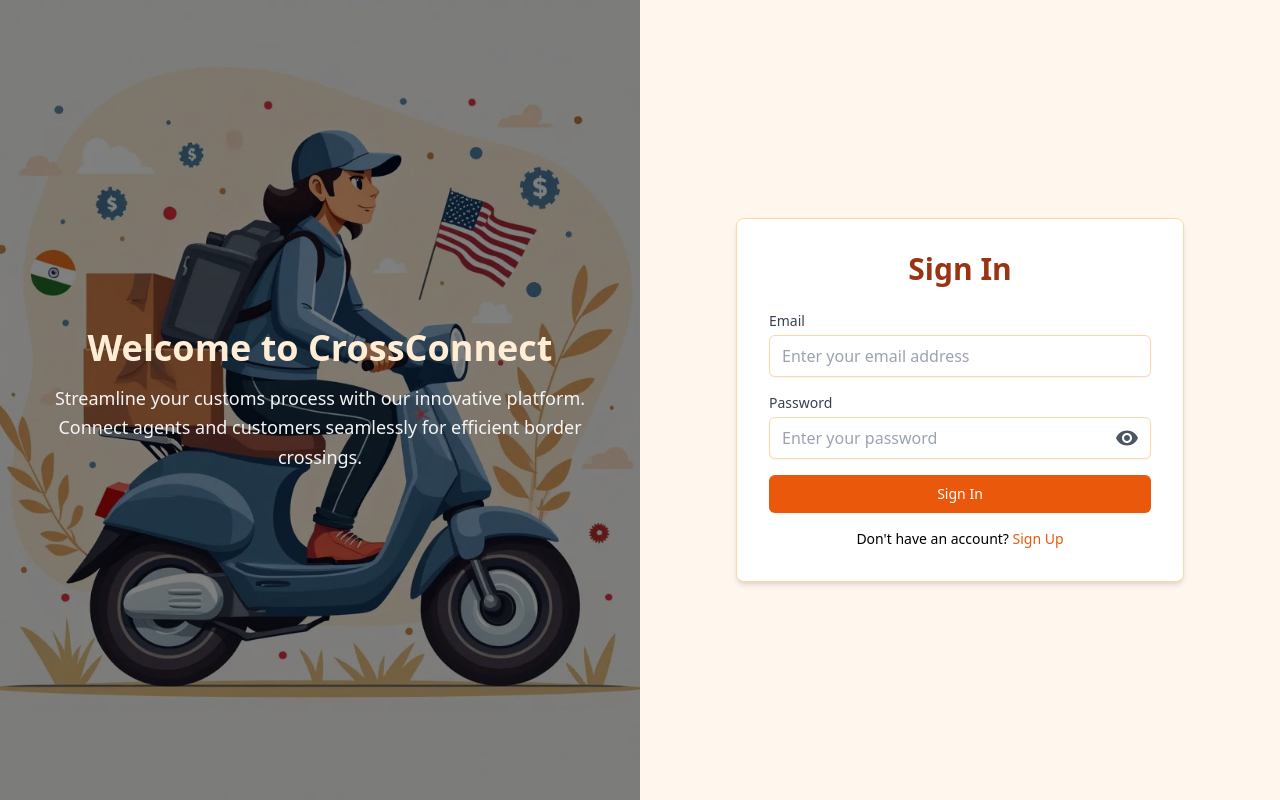
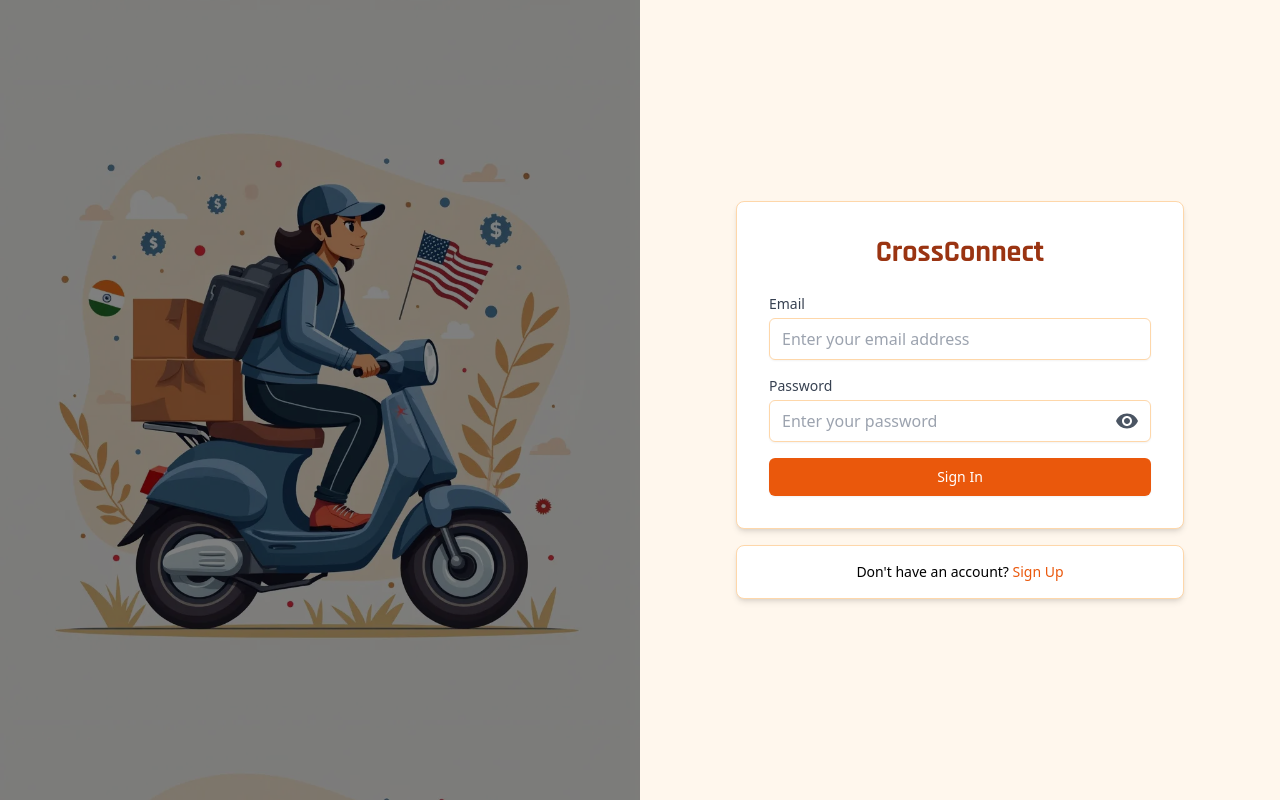
Before and after one commit to bhargav-guggilapu/cross-connect, a React (Create React App) app: page /#/login in a window 1280 px wide. Built offline with nearby package versions, Linux system fonts and the light colour scheme; no server answers.

Commit message:
updated login page

```diff
--- a/src/components/Login.js
+++ b/src/components/Login.js
@@ -146,29 +146,22 @@
     <div className="flex h-screen">
       <div className="hidden lg:flex lg:w-1/2  items-center justify-center relative">
         <div
-          className="absolute inset-0 bg-cover bg-center"
+          className="absolute inset-0 bg-contain bg-center"
           style={{
             backgroundImage: `url(${logo})`,
             filter: "brightness(0.5)",
           }}
         ></div>
-        <div className="text-white text-center relative p-8 z-10">
-          <h1 className="text-4xl font-bold mb-4 text-orange-100">
-            Welcome to CrossConnect
-          </h1>
-          <p className="text-lg text-gray-100 mx-auto leading-relaxed">
-            Streamline your customs process with our innovative platform. <br />
-            Connect agents and customers seamlessly for efficient border
-            crossings.
-          </p>
-        </div>
       </div>
 
       <div className="w-full lg:w-1/2 flex flex-col">
-        <div className="flex-grow flex items-center justify-center p-6">
+        <div className="flex-grow flex items-center justify-center p-6 flex-col">
           <div className="max-w-md w-full bg-white rounded-lg shadow-md border border-orange-200 p-8">
-            <h1 className="text-3xl font-bold mb-6 text-center text-orange-800 font-rajdhani">
-              {isLogin ? "Sign In" : "Sign Up"}
+            <h1
+              className="text-3xl font-bold mb-6 text-center text-orange-800"
+              style={{ fontFamily: "Rajdhani, sans-serif" }}
+            >
+              CrossConnect
             </h1>
             <form onSubmit={handleSubmit} className="space-y-4">
               {!isLogin && (
@@ -437,7 +430,9 @@
                 </button>
               </div>
             </form>
-            <p className="mt-4 text-center text-sm">
+          </div>
+          <div className="max-w-md w-full bg-white rounded-lg shadow-md border border-orange-200 pr-8 pl-8 pt-4 pb-4 mt-4">
+            <p className="text-center text-sm">
               {isLogin
                 ? "Don't have an account? "
                 : "Already have an account? "}
```
